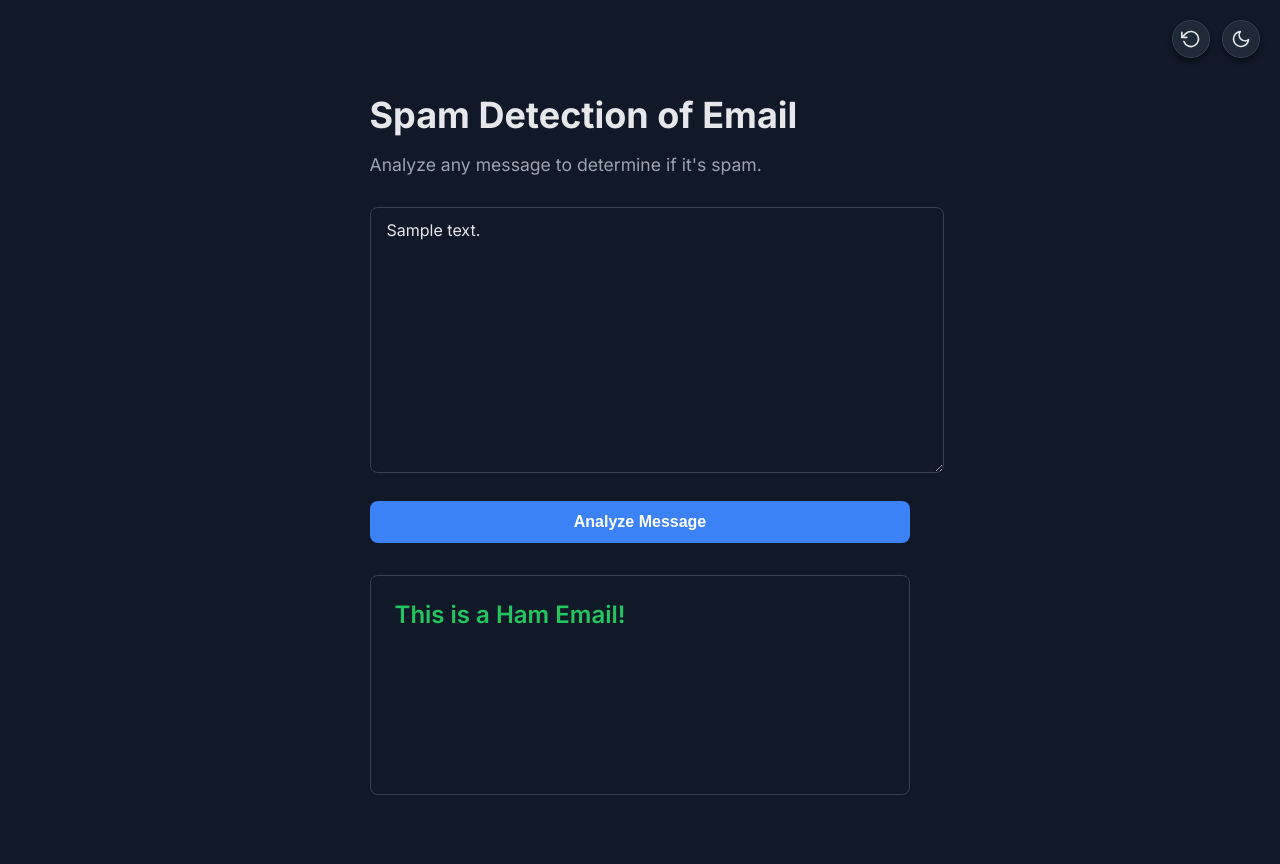
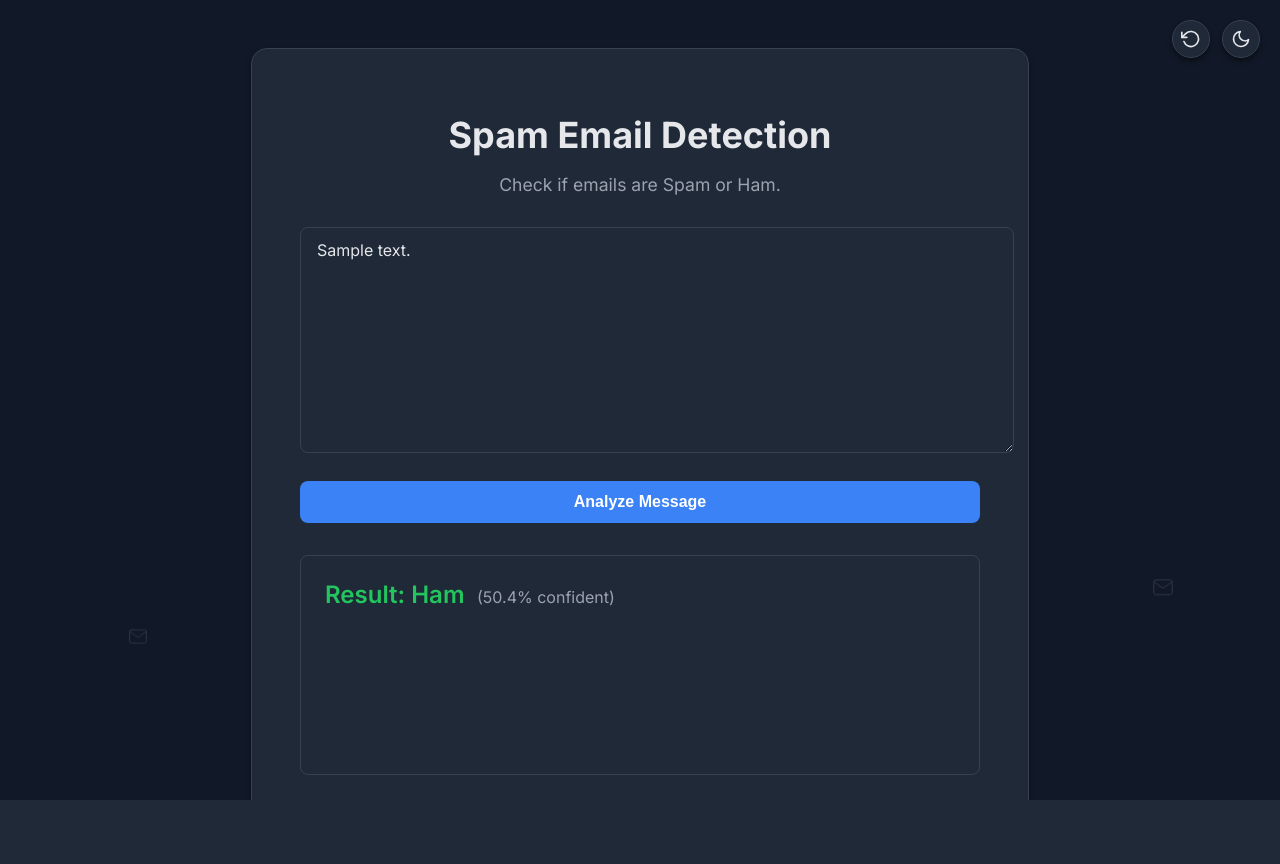
Before and after one commit to trushantrathod/Spam-Detection, a Flask app: page /results/1 in a window 1280 px wide. After the commit the page ends 800 px from the top, so only its background shows below. Run offline with Flask 3, Linux system fonts and the light colour scheme; tables that the repository leaves empty hold one stand-in row (values such as "Sample post"); a map, chart or similar area stays blank.

Commit message:
Update index.html

```diff
--- a/templates/index.html
+++ b/templates/index.html
@@ -3,11 +3,11 @@
 <head>
     <meta charset="UTF-8">
     <meta name="viewport" content="width=device-width, initial-scale=1.0">
-    <title>Spam Detection of Email</title>
+    <title>Spam Email Detection</title>
 
     <link rel="preconnect" href="https://fonts.googleapis.com">
     <link rel="preconnect" href="https://fonts.gstatic.com" crossorigin>
-    <link href="https://fonts.googleapis.com/css2?family=Poppins:wght@300;400;600&display=swap" rel="stylesheet">
+    <link href="https://fonts.googleapis.com/css2?family=Inter:wght@300;400;500;600;700&display=swap" rel="stylesheet">
 
     <link rel="stylesheet" href="{{ url_for('static', filename='style.css') }}">
     <script src="https://cdn.jsdelivr.net/npm/chart.js"></script>
@@ -17,7 +17,68 @@
             const body = document.body;
             const themeInput = document.getElementById('theme-input');
             body.classList.toggle('dark-theme');
-            themeInput.value = body.classList.contains('dark-theme') ? 'dark' : 'light';
+            const newTheme = body.classList.contains('dark-theme') ? 'dark' : 'light';
+            themeInput.value = newTheme;
+            // Re-render chart with new theme colors
+            renderChart(newTheme);
+        }
+
+        function renderChart(theme) {
+            const chartCanvas = document.getElementById('predictionChart');
+            if (window.myChart) {
+                window.myChart.destroy();
+            }
+            if (chartCanvas) {
+                const spamCount = parseInt(chartCanvas.dataset.spamCount, 10);
+                const hamCount = parseInt(chartCanvas.dataset.hamCount, 10);
+
+                const textColor = theme === 'dark' ? '#E5E7EB' : '#1F2937';
+
+                if (spamCount > 0 || hamCount > 0) {
+                    const ctx = chartCanvas.getContext('2d');
+                    window.myChart = new Chart(ctx, {
+                        type: 'bar', // Changed to 'bar'
+                        data: {
+                            labels: ['Spam', 'Ham'],
+                            datasets: [{
+                                label: 'Total Count',
+                                data: [spamCount, hamCount],
+                                backgroundColor: [ 'rgba(239, 68, 68, 0.8)', 'rgba(34, 197, 94, 0.8)' ],
+                                borderColor: [ 'rgba(239, 68, 68, 1)', 'rgba(34, 197, 94, 1)' ],
+                                borderWidth: 1
+                            }]
+                        },
+                        options: {
+                            responsive: true,
+                            indexAxis: 'y', // Makes the chart horizontal
+                            plugins: {
+                                legend: {
+                                    display: false // Legend is not needed for a simple bar chart
+                                },
+                                title: {
+                                    display: true,
+                                    text: 'Prediction Distribution',
+                                    color: textColor,
+                                    font: {
+                                        size: 16,
+                                        weight: '600'
+                                    }
+                                }
+                            },
+                            scales: {
+                                x: {
+                                    ticks: { color: textColor, stepSize: 1 },
+                                    grid: { color: theme === 'dark' ? '#374151' : '#E5E7EB' }
+                                },
+                                y: {
+                                    ticks: { color: textColor },
+                                    grid: { display: false }
+                                }
+                            }
+                        }
+                    });
+                }
+            }
         }
 
         // --- Run scripts after page is loaded ---
@@ -38,26 +99,22 @@
 
             // --- AJAX Delete Logic ---
             const historyTableBody = document.querySelector('.history-section tbody');
+            if(historyTableBody) {
                 historyTableBody.addEventListener('click', function(e) {
                     if (e.target.classList.contains('delete-btn')) {
-                    e.preventDefault(); // Stop the link from navigating
+                        e.preventDefault();
 
                         const row = e.target.closest('tr');
                         const predictionId = e.target.dataset.id;
                         const url = `/delete/${predictionId}`;
 
-                    fetch(url, {
-                        method: 'POST'
-                    })
+                        fetch(url, { method: 'POST' })
                         .then(response => response.json())
                         .then(data => {
                             if (data.status === 'success') {
-                            // Fade out and remove the row from the table
                                 row.style.transition = 'opacity 0.5s ease';
                                 row.style.opacity = '0';
-                            setTimeout(() => {
-                                row.remove();
-                            }, 500);
+                                setTimeout(() => { row.remove(); }, 500);
                             } else {
                                 alert('Error deleting record: ' + data.message);
                             }
@@ -65,77 +122,85 @@
                         .catch(error => console.error('Error:', error));
                     }
                 });
+            }
 
-            // --- Chart.js Logic ---
-            const chartCanvas = document.getElementById('predictionChart');
-            if (chartCanvas) {
-                const spamCount = parseInt(chartCanvas.dataset.spamCount, 10);
-                const hamCount = parseInt(chartCanvas.dataset.hamCount, 10);
-
-                if (spamCount > 0 || hamCount > 0) {
-                    const ctx = chartCanvas.getContext('2d');
-                    new Chart(ctx, {
-                        type: 'pie',
-                        data: {
-                            labels: ['Spam', 'Ham'],
-                            datasets: [{
-                                label: 'Prediction Distribution',
-                                data: [spamCount, hamCount],
-                                backgroundColor: [ 'rgba(255, 99, 132, 0.7)', 'rgba(75, 192, 192, 0.7)' ],
-                                borderColor: [ 'rgba(255, 255, 255, 0.8)', 'rgba(255, 255, 255, 0.8)' ],
-                                borderWidth: 2
-                            }]
-                        },
-                        options: {
-                            responsive: true,
-                            plugins: {
-                                legend: {
-                                    position: 'top',
-                                    labels: { color: document.body.classList.contains('dark-theme') ? '#eee' : '#333' }
-                                },
-                                title: {
-                                    display: true,
-                                    text: 'Prediction Distribution',
-                                    color: document.body.classList.contains('dark-theme') ? '#eee' : '#333'
-                                }
-                            }
+            // --- Clear History ---
+            const clearHistoryBtn = document.getElementById('clear-history-btn');
+            if(clearHistoryBtn) {
+                clearHistoryBtn.addEventListener('click', function() {
+                    if(confirm("Are you sure you want to clear all history? This cannot be undone.")) {
+                        fetch('/clear_history', { method: 'POST' })
+                        .then(response => response.json())
+                        .then(data => {
+                            if(data.status === 'success') {
+                                window.location.reload();
+                            } else {
+                                alert('Error clearing history: ' + data.message);
                             }
                         });
                     }
+                });
             }
+
+            // --- Chart.js Logic ---
+            renderChart(document.body.classList.contains('dark-theme') ? 'dark' : 'light');
+
         });
     </script>
 </head>
 <body class="{{ theme }}-theme">
+
+    <div class="background-animation">
+        <div class="message-icon"></div> <div class="message-icon"></div> <div class="message-icon"></div>
+        <div class="message-icon"></div> <div class="message-icon"></div> <div class="message-icon"></div>
+        <div class="message-icon"></div> <div class="message-icon"></div> <div class="message-icon"></div>
+        <div class="message-icon"></div> <div class="message-icon"></div> <div class="message-icon"></div>
+        <div class="message-icon"></div> <div class="message-icon"></div> <div class="message-icon"></div>
+    </div>
 
     <div class="top-right-controls">
         <button id="history-btn" class="icon-button" aria-label="Show history">
             <svg xmlns="http://www.w3.org/2000/svg" width="24" height="24" viewBox="0 0 24 24" fill="none" stroke="currentColor" stroke-width="2" stroke-linecap="round" stroke-linejoin="round"><path d="M1 4v6h6"/><path d="M3.51 15a9 9 0 1 0 2.13-9.36L1 10"/></svg>
         </button>
         <button id="theme-switcher" class="icon-button" onclick="toggleTheme()" aria-label="Toggle theme">
-            <svg xmlns="http://www.w3.org/2000/svg" width="24" height="24" viewBox="0 0 24 24" fill="none" stroke="currentColor" stroke-width="2" stroke-linecap="round" stroke-linejoin="round"><path d="M21 12.79A9 9 0 1 1 11.21 3 7 7 0 0 0 21 12.79z"></path></svg>
+            <svg xmlns="http://www.w3.org/2000/svg" width="24" height="24" viewBox="0 0 24 24" fill="none" stroke="currentColor" stroke-width="2" stroke-linecap="round" stroke-linejoin="round" class="sun-icon"><circle cx="12" cy="12" r="5"></circle><line x1="12" y1="1" x2="12" y2="3"></line><line x1="12" y1="21" x2="12" y2="23"></line><line x1="4.22" y1="4.22" x2="5.64" y2="5.64"></line><line x1="18.36" y1="18.36" x2="19.78" y2="19.78"></line><line x1="1" y1="12" x2="3" y2="12"></line><line x1="21" y1="12" x2="23" y2="12"></line><line x1="4.22" y1="19.78" x2="5.64" y2="18.36"></line><line x1="18.36" y1="5.64" x2="19.78" y2="4.22"></line></svg>
+            <svg xmlns="http://www.w3.org/2000/svg" width="24" height="24" viewBox="0 0 24 24" fill="none" stroke="currentColor" stroke-width="2" stroke-linecap="round" stroke-linejoin="round" class="moon-icon"><path d="M21 12.79A9 9 0 1 1 11.21 3 7 7 0 0 0 21 12.79z"></path></svg>
         </button>
     </div>
 
-    <div class="glass-container">
+    <div class="main-container">
         <div class="content">
-            <h1>Spam Detection of Email</h1>
-            <p>Analyze any message to determine if it's spam.</p>
+            <h1>Spam Email Detection</h1>
+            <p>Check if emails are Spam or Ham.</p>
             <form action="{{ url_for('predict') }}" method="post">
                 <input type="hidden" name="theme" id="theme-input" value="{{ theme }}">
 
-                <textarea name="message" rows="12" placeholder="Enter your message here...">{{ message if message }}</textarea>
+                <textarea name="message" rows="10" placeholder="Enter a message to analyze...">{{ message if message }}</textarea>
                 <br>
                 <button type="submit">Analyze Message</button>
             </form>
 
             {% if prediction is not none %}
             <div class="results-container">
+                <div class="prediction-details">
                     <div class="prediction-result">
                         {% if prediction == 1 %}
-                        <h2 class="spam">This is a Spam Email!</h2>
-                    {% elif prediction == 0 %}
-                        <h2 class="ham">This is a Ham Email!</h2>
+                            <h2 class="spam">Result: Spam</h2>
+                        {% else %}
+                            <h2 class="ham">Result: Ham</h2>
+                        {% endif %}
+                        <p class="confidence">({{ confidence }}% confident)</p>
+                    </div>
+
+                    {% if keywords %}
+                    <div class="keywords-container">
+                        <h3>Influential Keywords:</h3>
+                        <div class="keywords-list">
+                            {% for keyword in keywords %}
+                                <span class="keyword">{{ keyword }}</span>
+                            {% endfor %}
+                        </div>
+                    </div>
                     {% endif %}
                 </div>
                 <div class="chart-container">
@@ -143,17 +208,16 @@
                 </div>
             </div>
             {% endif %}
-
-            {% if error %}
-                <p class="error">{{ error }}</p>
-            {% endif %}
         </div>
     </div>
 
     <div id="history-modal" class="modal-hidden">
         <div class="modal-content">
+            <div class="modal-header">
+                <h2>Analysis History</h2>
+                <button id="clear-history-btn" class="clear-btn">Clear History</button>
+            </div>
             <button class="close-btn">&times;</button>
-            <h2>Analysis History</h2>
             <div class="modal-body">
                 <div class="history-section">
                     <table>
@@ -161,7 +225,7 @@
                             <tr>
                                 <th>Message</th>
                                 <th>Result</th>
-                                <th>Time</th>
+                                <th>Timestamp</th>
                                 <th>Action</th>
                             </tr>
                         </thead>
@@ -169,7 +233,7 @@
                             {% if history %}
                                 {% for row in history %}
                                 <tr>
-                                    <td>{{ row['message'][:30] }}...</td>
+                                    <td>{{ row['message'][:40] }}{{ '...' if row['message']|length > 40 else '' }}</td>
                                     <td class="{{ 'spam-cell' if row['prediction'] == 'Spam' else 'ham-cell' }}">{{ row['prediction'] }}</td>
                                     <td>{{ row['timestamp'] }}</td>
                                     <td>
@@ -179,7 +243,7 @@
                                 {% endfor %}
                             {% else %}
                                 <tr>
-                                    <td colspan="4" style="text-align: center;">No history yet.</td>
+                                    <td colspan="4" style="text-align: center;">No analysis history found.</td>
                                 </tr>
                             {% endif %}
                         </tbody>
```
Lines whose indentation alone changed are shown as unchanged.
